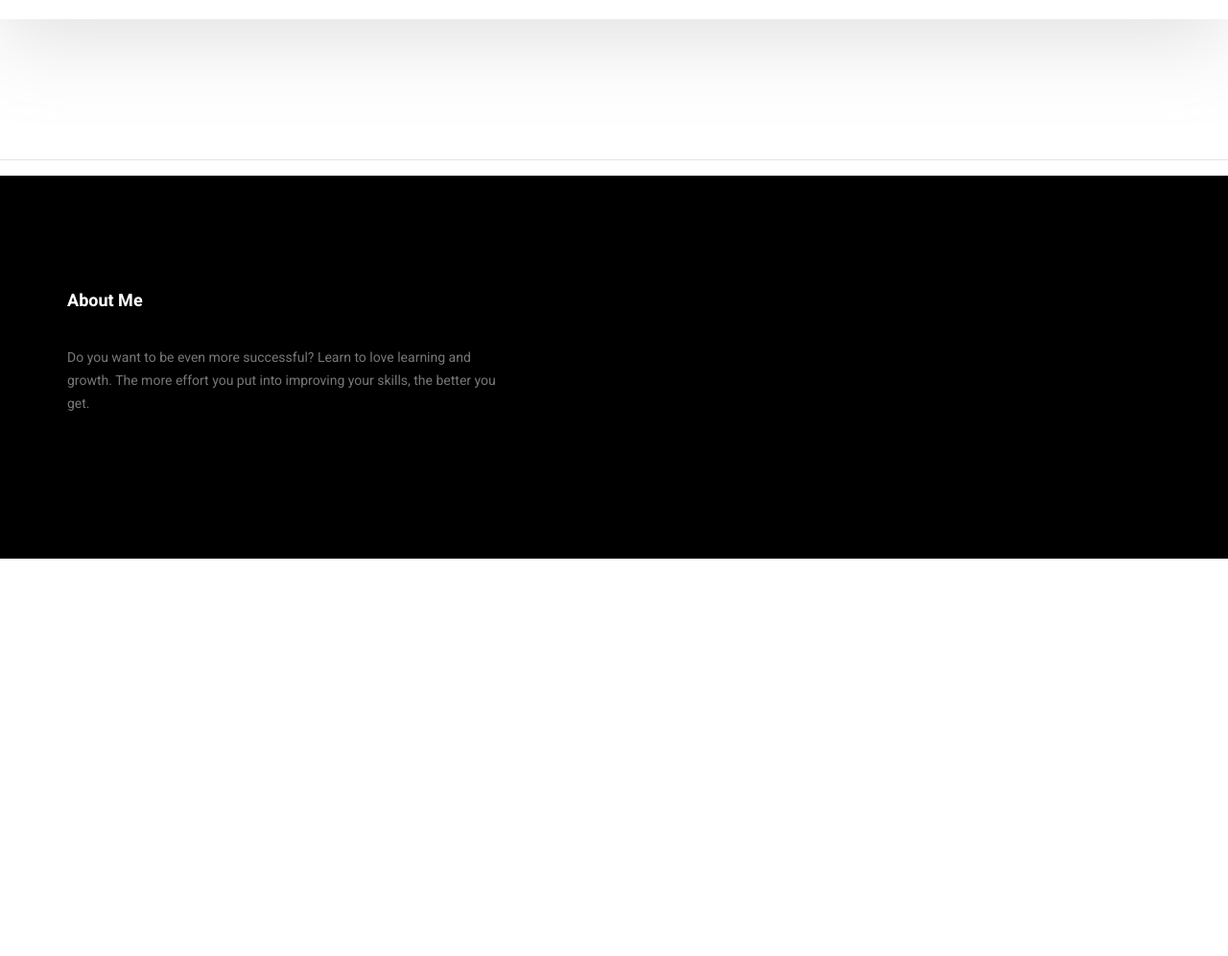
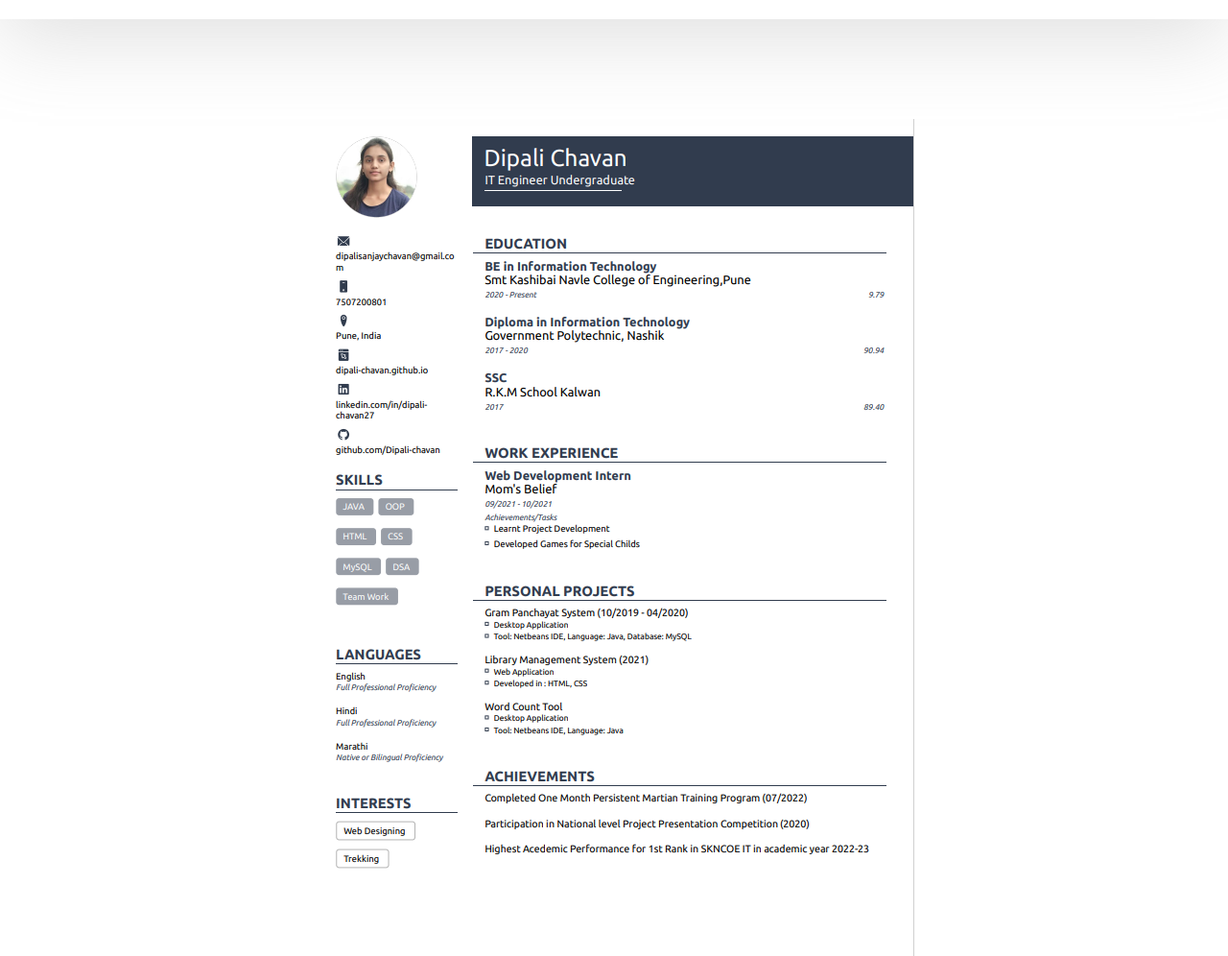
Before and after one commit to Dipali-chavan/Dipali-Chavan.github.io, a plain HTML site: page resume.html in a window 1280 px wide. Shown: the part 460-1456 px from the top of the page at 96% size. Before the commit the page ends 1042 px from the top, so only its background shows below. Drawn offline with nearby package versions, Linux system fonts and the light colour scheme; a web font is replaced by a local one.

Commit message:
Update resume.html

```diff
--- a/resume.html
+++ b/resume.html
@@ -77,7 +77,7 @@
 	<br>
 	<br>
 
-								<img src="website.png" alt=""><hr>
+								<img src="img/website.png" alt=""><hr>
 						</center>
 
         <!--================End Home Banner Area =================-->
```
